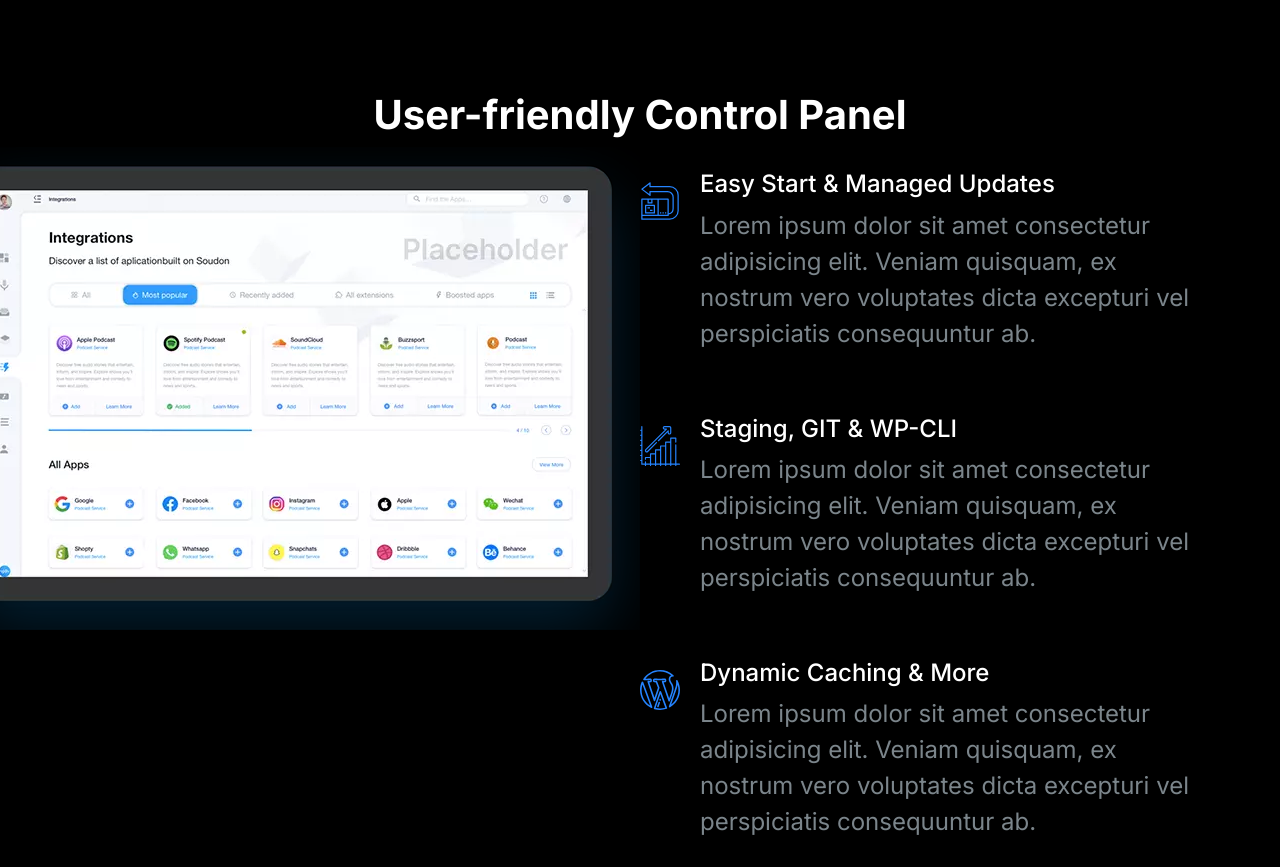
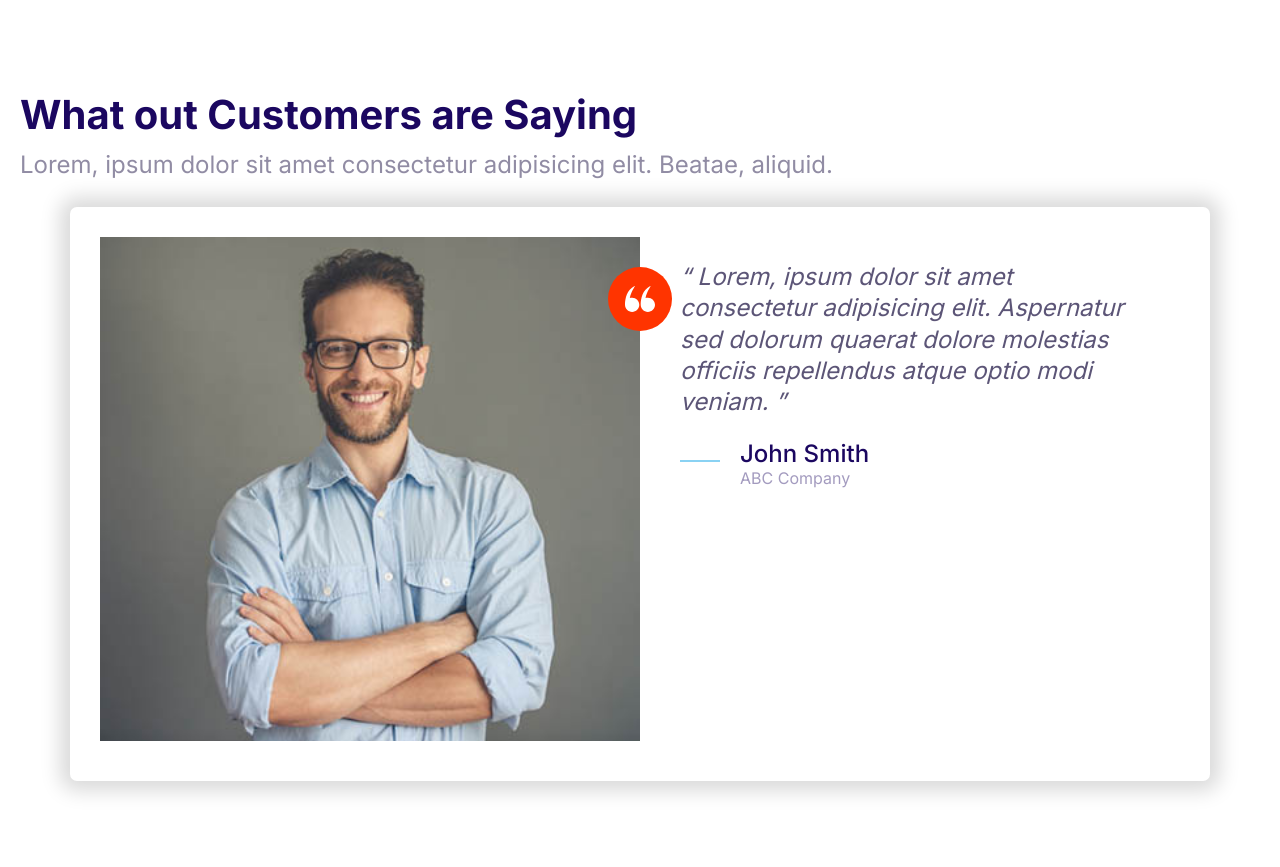
Before and after one commit to Klemen03/My-First-Website, a plain HTML site: page index.html in a window 1280 px wide. Shown: the top 867 px of the page. After the commit the page ends 841 px from the top, so only its background shows below. Drawn offline with Linux system fonts and the light colour scheme.

Commit message:
Build the testimonials block component.

```diff
--- a/css/styles.css
+++ b/css/styles.css
@@ -607,6 +607,7 @@ a {
 
 .block__header {
   text-align: center;
+  margin-bottom: 4rem;
 }
 
 .block__heading {
--- a/index.html
+++ b/index.html
@@ -14,76 +14,51 @@
     <link rel="stylesheet" href="./css/styles.css" />
   </head>
   <body>
-    <section class="block block--dark block--skewed-right block-showcase">
-      <header class="block__header">
-        <h2>User-friendly Control Panel</h2>
+    <section class="block">
+      <header class="blcok__header">
+        <h2>What out Customers are Saying</h2>
+        <p>
+          Lorem, ipsum dolor sit amet consectetur adipisicing elit. Beatae,
+          aliquid.
+        </p>
       </header>
-      <div class="container grid grid--1x2">
-        <picture class="block-showcase__image">
-          <source
-            type="image/webp"
-            srcset="images/ipad.webp 1x, images/ipad@2x.webp 2x"
+      <div class="container">
+        <div class="card testimonial">
+          <div class="grid grid--1x2">
+            <div class="testimonial__image">
+              <img
+                src="images/testimonial.jpg"
+                alt="A happy, smiling customer"
               />
-          <source
-            type="image/png"
-            srcset="images/ipad.png 1x, images/ipad@2x.png 2x"
-          />
+              <span class="icon-container icon-container--accent">
+                <svg class="icon icon--white icon--small">
+                  <use xlink:href="images/sprite.svg#quotes"></use>
+                </svg>
+              </span>
+            </div>
 
-          <img src="images/ipad.png" alt="" />
-        </picture>
-        <ul class="list">
-          <li>
+            <blockquote class="quote">
+              <p class="quote__text">
+                Lorem, ipsum dolor sit amet consectetur adipisicing elit.
+                Aspernatur sed dolorum quaerat dolore molestias officiis
+                repellendus atque optio modi veniam.
+              </p>
+              <footer>
                 <div class="media">
                   <div class="media__image">
-                <svg class="icon icon--primary">
-                  <use xlink:href="images/customsprite.svg#easy"></use>
+                    <svg class="icon icon--primary quote__line">
+                      <use xlink:href="images/sprite.svg#line"></use>
                     </svg>
                   </div>
                   <div class="media__body">
-                <h3 class="media__title">Easy Start & Managed Updates</h3>
-                <p>
-                  Lorem ipsum dolor sit amet consectetur adipisicing elit.
-                  Veniam quisquam, ex nostrum vero voluptates dicta excepturi
-                  vel perspiciatis consequuntur ab.
-                </p>
+                    <h3 class="media__title quote__author">John Smith</h3>
+                    <p class="quote__organization">ABC Company</p>
                   </div>
                 </div>
-          </li>
-          <li>
-            <div class="media">
-              <div class="media__image">
-                <svg class="icon icon--primary">
-                  <use xlink:href="images/customsprite.svg#growth"></use>
-                </svg>
-              </div>
-              <div class="media__body">
-                <h3 class="media__title">Staging, GIT & WP-CLI</h3>
-                <p>
-                  Lorem ipsum dolor sit amet consectetur adipisicing elit.
-                  Veniam quisquam, ex nostrum vero voluptates dicta excepturi
-                  vel perspiciatis consequuntur ab.
-                </p>
+              </footer>
+            </blockquote>
           </div>
         </div>
-          </li>
-          <li>
-            <div class="media">
-              <div class="media__image">
-                <svg class="icon icon--primary">
-                  <use xlink:href="images/customsprite.svg#wordpress"></use>
-                </svg>
-              </div>
-              <div class="media__body">
-                <h3 class="media__title">Dynamic Caching & More</h3>
-                <p>
-                  Lorem ipsum dolor sit amet consectetur adipisicing elit.
-                  Veniam quisquam, ex nostrum vero voluptates dicta excepturi
-                  vel perspiciatis consequuntur ab.
-                </p>
-              </div>
-            </div>
-          </li>
-        </ul>
       </div>
     </section>
     <script src="js/main.js"></script>
```
Also changed, not shown: components/testimonialBlock.html (added, +43 -0 lines). Lines whose indentation alone changed are shown as unchanged.
